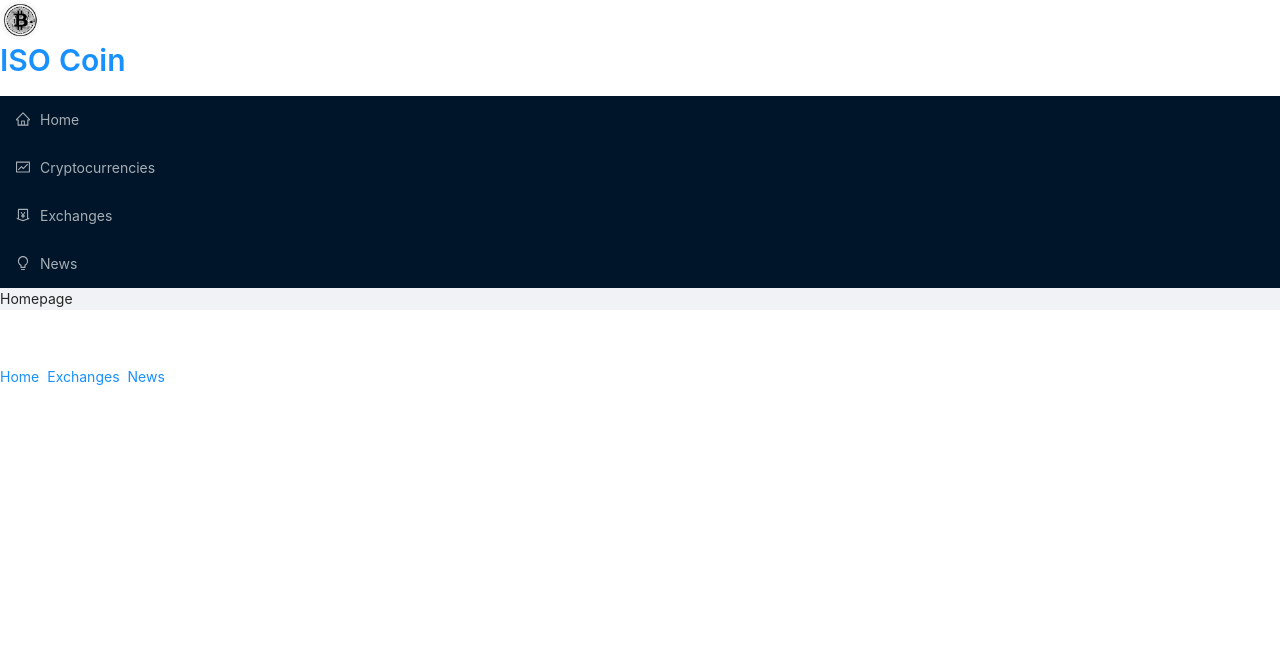
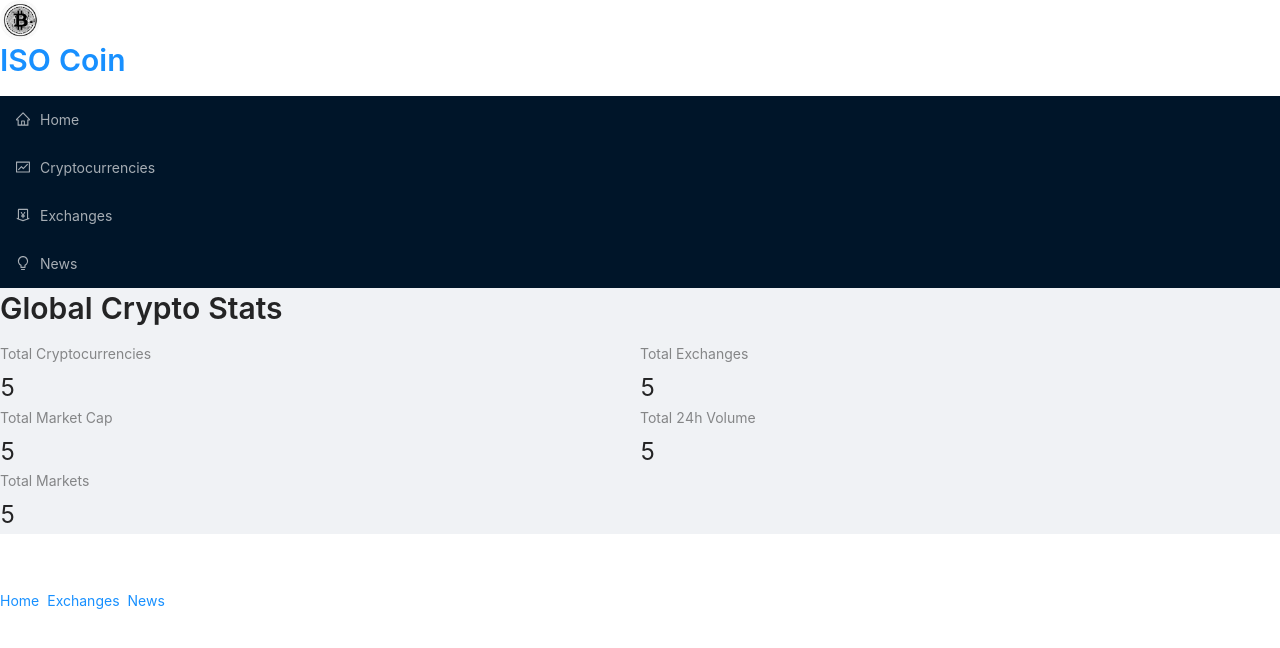
Before and after one commit to KvnWa/iso-coin, a React (Create React App) app: page / in a window 1280 px wide. Shown: the top 648 px of the page. Built offline with nearby package versions, Linux system fonts and the light colour scheme.

Commit message:
homepage layout

```diff
--- /dev/null
+++ b/src/app/store.js
@@ -0,0 +1,5 @@
+import { configureStore } from "@reduxjs/toolkit";
+
+export default configureStore({
+    reducer: {},
+})
--- a/src/components/Homepage.jsx
+++ b/src/components/Homepage.jsx
@@ -1,9 +1,23 @@
 import React from 'react'
+import millify from 'millify';
+import { Typography, Row, Col, Statistic } from 'antd';
+import { Link } from 'react-router-dom';
+
+const { Title } = Typography
 
 const Homepage = () => {
-  return (
-    <div>Homepage</div>
-  )
+    return (
+        <>
+            <Title level={2} className="heading">Global Crypto Stats</Title>
+            <Row>
+                <Col span={12}><Statistic title="Total Cryptocurrencies" value="5" /></Col>
+                <Col span={12}><Statistic title="Total Exchanges" value="5" /></Col>
+                <Col span={12}><Statistic title="Total Market Cap" value="5" /></Col>
+                <Col span={12}><Statistic title="Total 24h Volume" value="5" /></Col>
+                <Col span={12}><Statistic title="Total Markets" value="5" /></Col>
+            </Row>
+        </>
+    )
 }
 
 export default Homepage
```
Also changed, not shown: src/services/cryptoApi.js (added).
